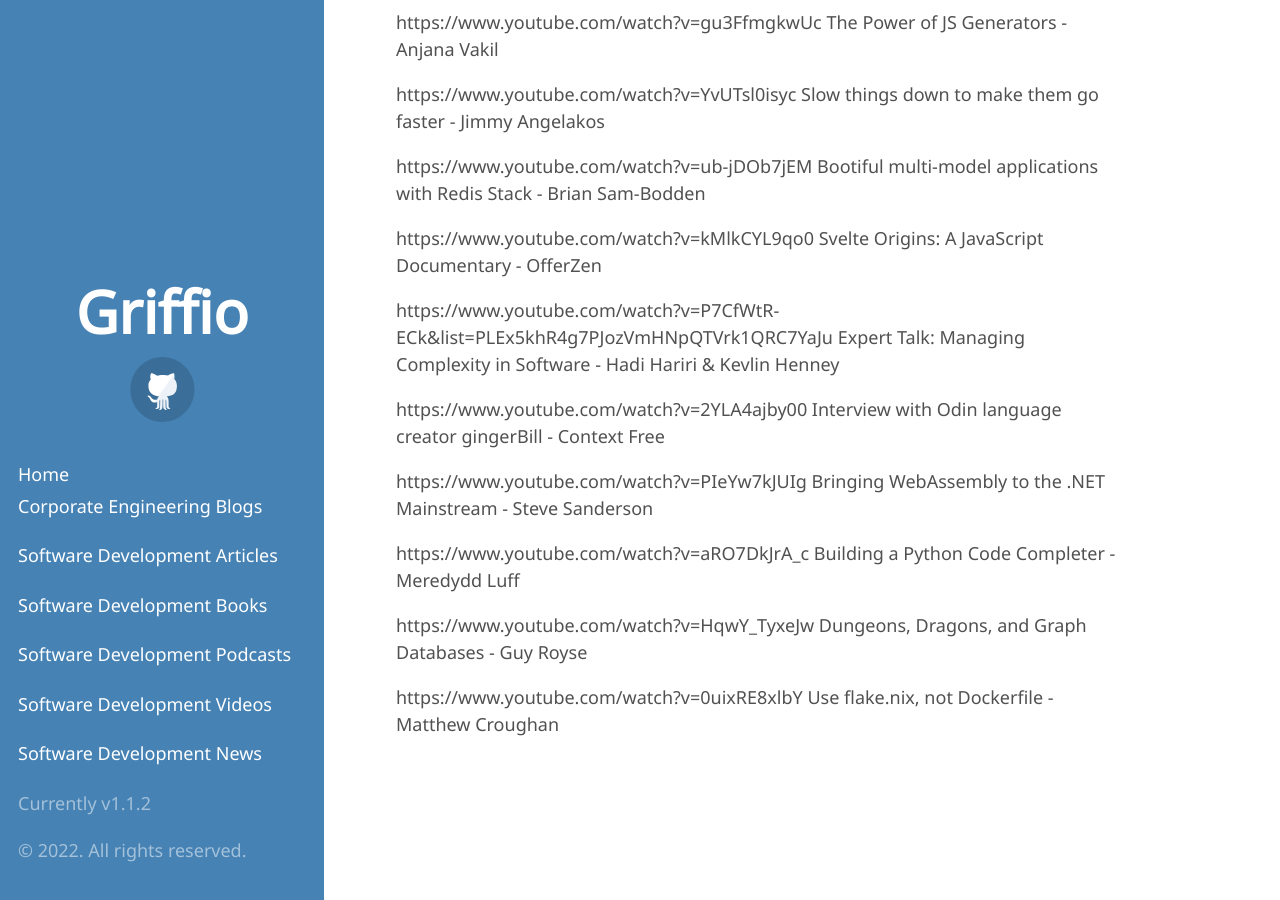
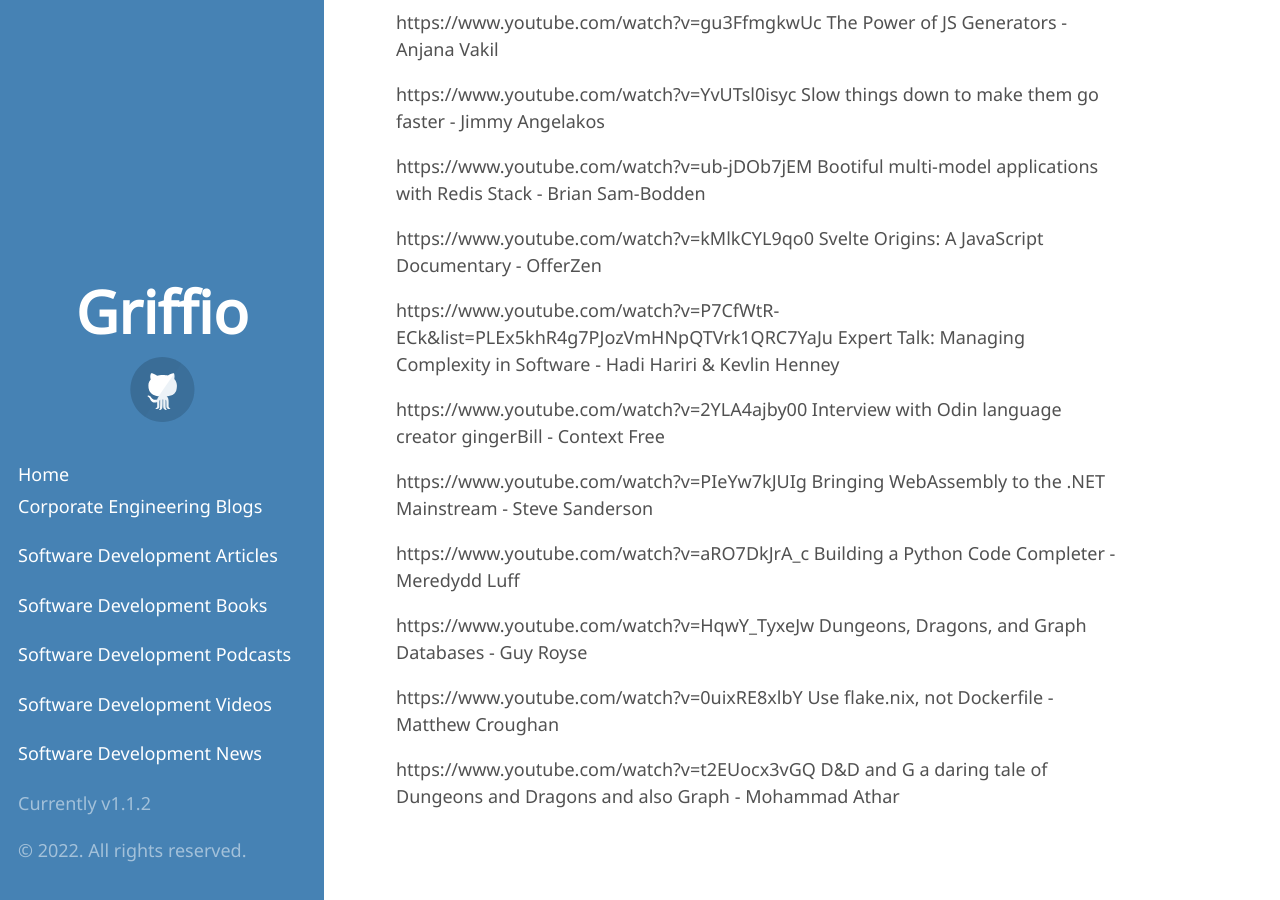
Before and after one commit to griffio/griffio.github.io, a Jekyll site: the page built from tech_talks_highlighted_2022.md, in a window 1280 px wide and 900 px high, scrolled down 729 px. Built offline with Jekyll 4.4.1, drawn with Linux system fonts in a browser that asks for light colours; some web fonts are replaced; our own code applies the rules of GitHub Pages for plain Markdown files.

Commit message:
Update tech_talks_highlighted_2022.md

```diff
--- a/tech_talks_highlighted_2022.md
+++ b/tech_talks_highlighted_2022.md
@@ -37,3 +37,5 @@
 https://www.youtube.com/watch?v=HqwY_TyxeJw Dungeons, Dragons, and Graph Databases - Guy Royse
 
 https://www.youtube.com/watch?v=0uixRE8xlbY Use flake.nix, not Dockerfile - Matthew Croughan
+
+https://www.youtube.com/watch?v=t2EUocx3vGQ D&D and G a daring tale of Dungeons and Dragons and also Graph - Mohammad Athar
```
